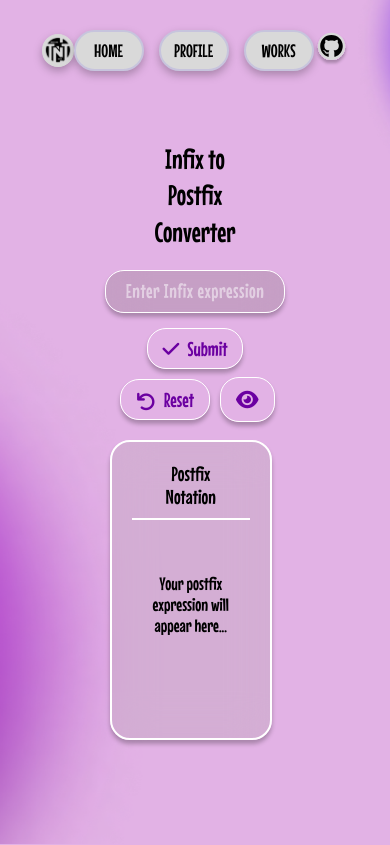
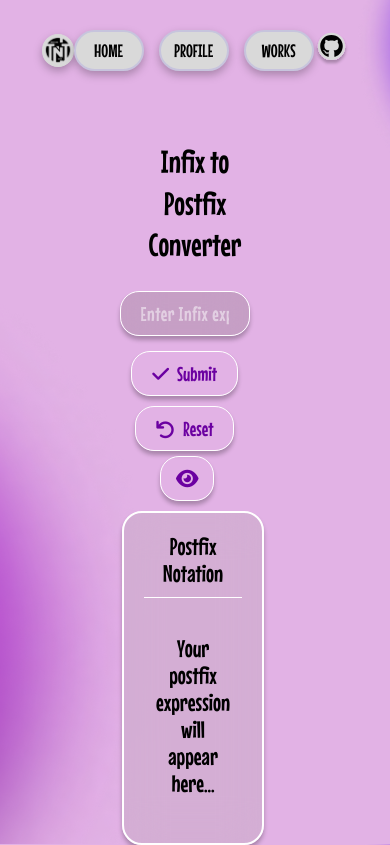
Before and after one commit to aidantiu/dsa_portfolio, a Flask app: page /infix-to-postfix in a window 390 px wide. Run offline with Flask 3, Linux system fonts and the light colour scheme.

Commit message:
structure 3

```diff
--- a/portfolio/app/static/styles/infix-to-postfix-style.css
+++ b/portfolio/app/static/styles/infix-to-postfix-style.css
@@ -68,10 +68,7 @@ body{
     display: flex;
     align-items: center;
     justify-content: center;
-    width: 70%;
-    margin: 0 auto;
-    padding-top: 10px;
-    padding-bottom: 10px;
+    padding: 10px;
     transition: all 0.3s ease;
 }
 
@@ -230,10 +227,17 @@ input[type="text"]::placeholder {
 
 .split-container.active {
     gap: 10px;
+    width: 80%;
 }
 
+.left-side {
+    width: 100%;
+    transition: all 0.3s ease;
+}
+
+/* Output Box Section */
 .output-box {
-    width: 100%;
+    width: 85%;
     min-height: 300px;
     padding: 20px;
     color: white;
@@ -244,6 +248,7 @@ input[type="text"]::placeholder {
     backdrop-filter: blur(20px);
     overflow: auto;
     transition: all 0.3s ease;
+    margin: 0 auto;
 }
 
 .info-box {
@@ -265,9 +270,10 @@ input[type="text"]::placeholder {
 }
 
 
-.split-container.active .output-box {
-    width: 50%;
-}
+/* Active States */
+/* .split-container.active .left-side {
+    width: 40%;
+} */
 
 .split-container.active .info-box {
     width: 50%;
@@ -277,9 +283,31 @@ input[type="text"]::placeholder {
     visibility: visible;
 }
 
+/* Media Queries */
 @media screen and (max-width: 992px) {
     .split-container {
         width: 90%;
+    }
+
+    .input-container {
+        width: 90%;
+        flex-wrap: wrap;
+    }
+
+    input[type="text"] {
+        width: 100%;
+        margin-bottom: 10px;
+    }
+}
+
+@media screen and (max-width: 768px) {
+    .split-container.active {
+        flex-direction: column;
+    }
+
+    .split-container.active .left-side,
+    .split-container.active .info-box {
+        width: 100%;
     }
 }
 
@@ -290,7 +318,7 @@ input[type="text"]::placeholder {
 
 
 /* Large devices (laptops/desktops, 992px and up) */
-@media screen and (max-width: 992px) {
+/* @media screen and (max-width: 992px) {
     .infix-to-postfix-text h1 {
         font-size: 36px;
     }
@@ -310,10 +338,10 @@ input[type="text"]::placeholder {
     .output-box {
         width: 80%;
     }
-}
+} */
 
 /* Medium devices (tablets, 768px and down) */
-@media screen and (max-width: 768px) {
+/* @media screen and (max-width: 768px) {
     .infix-to-postfix-text h1 {
         font-size: 32px;
         padding: 0 15px;
@@ -350,10 +378,10 @@ input[type="text"]::placeholder {
     .placeholder-text {
         font-size: 20px;
     }
-}
+} */
 
 /* Small devices (phones, 576px and down) */
-@media screen and (max-width: 576px) {
+/* @media screen and (max-width: 576px) {
     .infix-to-postfix-text h1 {
         font-size: 28px;
     }
@@ -389,4 +417,4 @@ input[type="text"]::placeholder {
     .placeholder-text {
         font-size: 18px;
     }
-}
+} */
--- a/portfolio/app/templates/infix_to_postfix.html
+++ b/portfolio/app/templates/infix_to_postfix.html
@@ -53,8 +53,9 @@
 
             <!-- Form for input and output -->
             <form action="/infix-to-postfix" method="POST">
-                <div class="dynamic-container">
-                    <div class="left-content">
+                <div class="split-container">
+                    <!-- Left Side -->
+                    <div class="left-side">
                         <div class="input-container">
                             <input type="text"
                                    id="inputBox"
@@ -74,8 +75,6 @@
                             </button>
                         </div>
 
-                        <div class="split-container">
-                            <!-- Left Box (Output) -->
                         <div class="output-box">
                             <div class="output-header">
                                 <h3>Postfix Notation</h3>
@@ -85,13 +84,12 @@
                                 {{ output if output else '<span class="placeholder-text">Your postfix expression will appear here...</span>' | safe }}
                             </div>
                         </div>
+                    </div>
 
-                            <!-- Right Box (Info) -->
+                    <!-- Right Side (Info Box) -->
                     <div class="info-box">
                         <h2>Steps:</h2>
                         <!-- Add steps content here -->
-                            </div>
-                        </div>
                     </div>
                 </div>
             </form>
```
Lines whose indentation alone changed are shown as unchanged.
